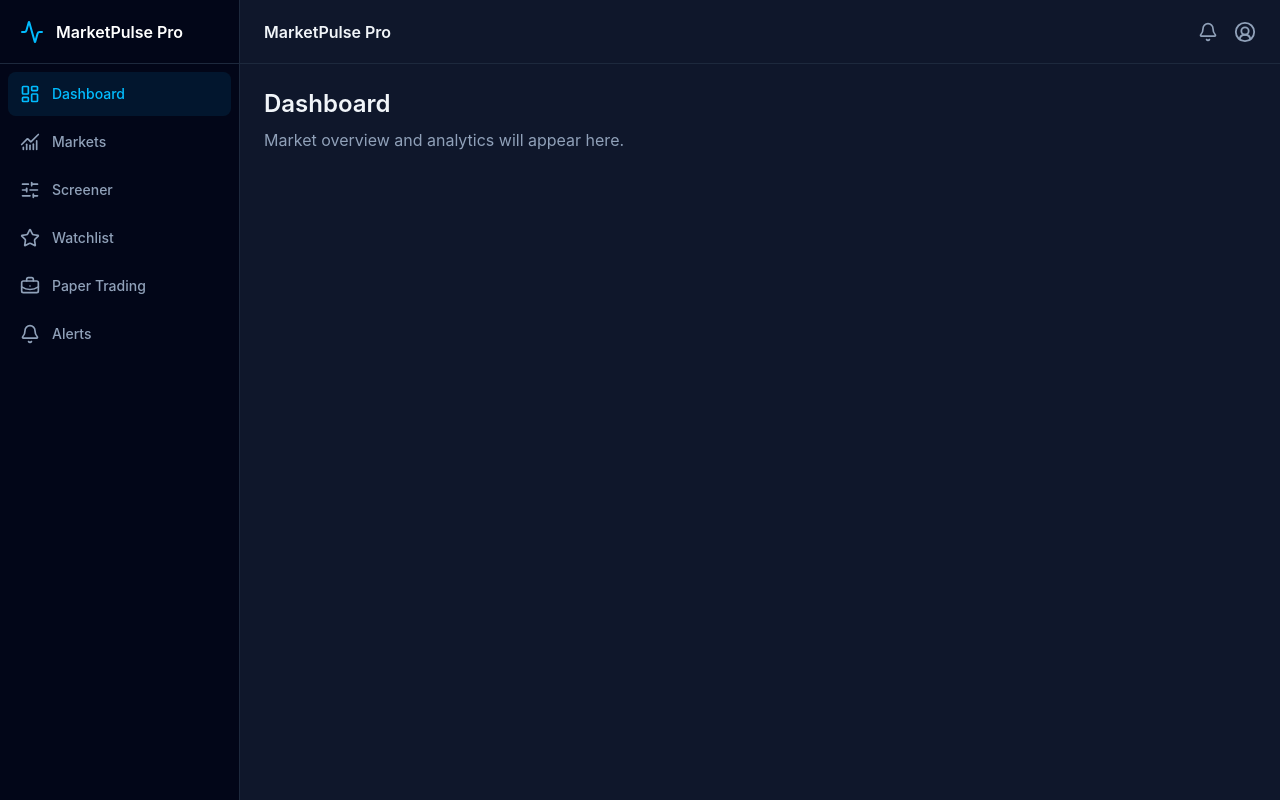
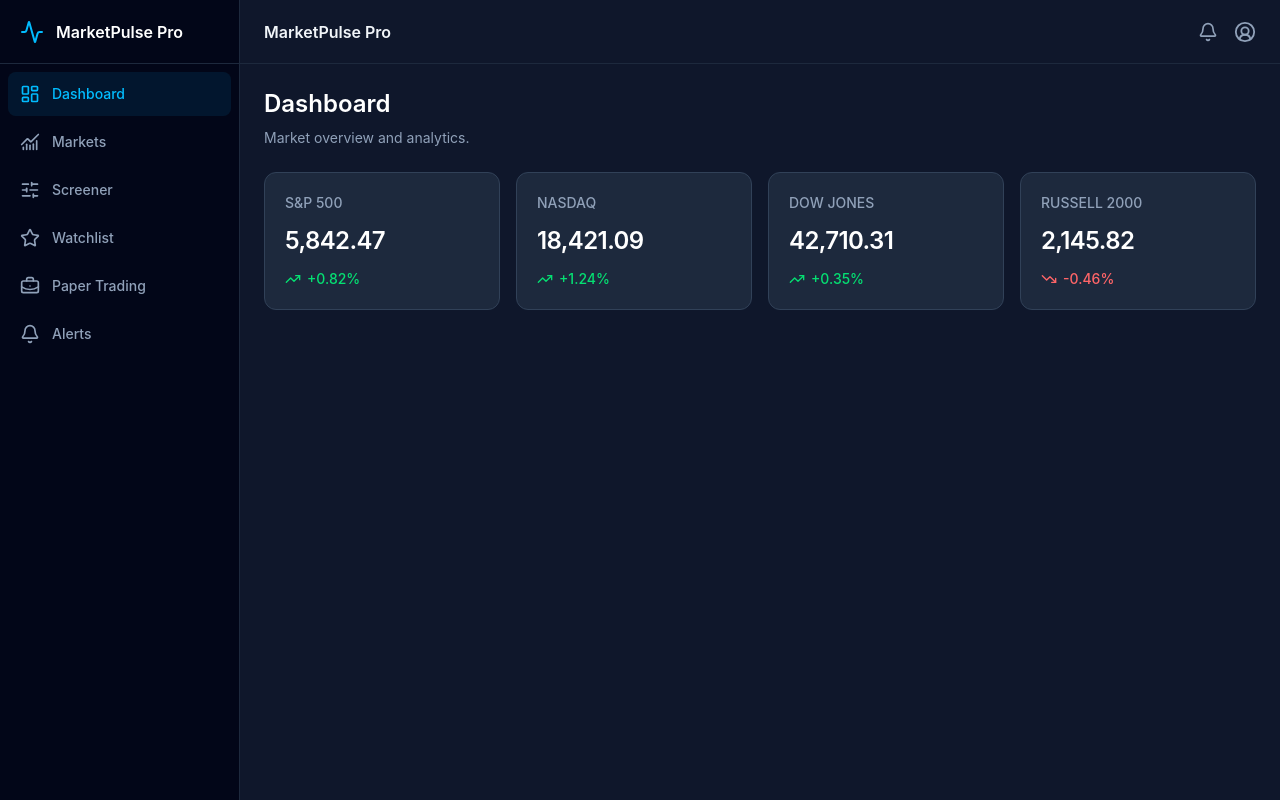
Before and after one commit to podiligoutham/marketpulse-pro, a React (Vite) app in the folder frontend/: page / in a window 1280 px wide. Built offline with nearby package versions, Linux system fonts and the light colour scheme.

Commit message:
feat(dashboard): add style card with mock data

```diff
--- a/frontend/src/app/AppLayout.tsx
+++ b/frontend/src/app/AppLayout.tsx
@@ -1,7 +1,7 @@
 import { useState } from "react";
 import type { ReactNode } from "react";
 import { Header } from "../components/layout/Header";
-import { MobileNavigation } from "../components/layout/MovileNavigation";
+import { MobileNavigation } from "../components/layout/MobileNavigation";
 import { Sidebar } from "../components/layout/Sidebar";
 
 
--- /dev/null
+++ b/frontend/src/components/dashboard/StatCard.tsx
@@ -0,0 +1,53 @@
+import { TrendingDown, TrendingUp, Minus } from "lucide-react";
+
+type StatCardProps = {
+  label: string;
+  value: string;
+  changePercent: number;
+};
+
+export function StatCard({
+  label,
+  value,
+  changePercent,
+}: StatCardProps) {
+  const isPositive = changePercent > 0;
+  const isNegative = changePercent < 0;
+
+  const changeColor = isPositive
+    ? "text-green-400"
+    : isNegative
+      ? "text-red-400"
+      : "text-slate-400";
+
+  const formattedChange =
+    `${isPositive ? "+" : ""}${changePercent.toFixed(2)}%`;
+
+  const TrendIcon = isPositive
+    ? TrendingUp
+    : isNegative
+      ? TrendingDown
+      : Minus;
+
+  return (
+    <article className="rounded-xl border border-slate-700 bg-slate-800 p-5">
+      <div className="flex flex-col gap-3">
+        <h3 className="text-sm font-medium text-slate-400">
+          {label}
+        </h3>
+
+        <p className="text-2xl font-semibold tracking-tight text-white">
+          {value}
+        </p>
+
+        <div className={`flex items-center gap-1.5 ${changeColor}`}>
+          <TrendIcon size={16} aria-hidden="true" />
+
+          <span className="text-sm font-medium">
+            {formattedChange}
+          </span>
+        </div>
+      </div>
+    </article>
+  );
+}
--- a/frontend/src/components/layout/MovileNavigation.tsx
+++ b/frontend/src/components/layout/MobileNavigation.tsx
@@ -43,6 +43,7 @@ export function MobileNavigation({
             className='space-y-1'>
             {navigationItems.map((item) => (
               <NavLink
+                key={item.path}
                 to={item.path}
                 end
                 onClick={() => onOpenChange(false)}
--- a/frontend/src/pages/Dashboardpage.tsx
+++ b/frontend/src/pages/Dashboardpage.tsx
@@ -1,13 +1,37 @@
+import { StatCard } from "../components/dashboard/StatCard";
+
+const marketIndices = [
+  { id: "sp500", label: "S&P 500", value: "5,842.47", changePercent: 0.82 },
+  { id: "nasdaq", label: "NASDAQ", value: "18,421.09", changePercent: 1.24 },
+  { id: "dow", label: "DOW JONES", value: "42,710.31", changePercent: 0.35 },
+  {
+    id: "russell",
+    label: "RUSSELL 2000",
+    value: "2,145.82",
+    changePercent: -0.46,
+  },
+];
+
 export function DashboardPage() {
   return (
-    <section>
-      <h2 className="text-2xl font-semibold">
-        Dashboard
-      </h2>
+    <section className='space-y-6'>
+      <div>
+        <h1 className='text-2xl font-semibold text-white'>Dashboard</h1>
+        <p className='mt-2 text-sm text-slate-400'>
+          Market overview and analytics.
+        </p>
+      </div>
 
-      <p className="mt-2 text-slate-400">
-        Market overview and analytics will appear here.
-      </p>
+      <div className='grid grid-cols-1 gap-4 sm:grid-cols-2 xl:grid-cols-4'>
+        {marketIndices.map((index) => (
+          <StatCard
+            key={index.id}
+            label={index.label}
+            value={index.value}
+            changePercent={index.changePercent}
+          />
+        ))}
+      </div>
     </section>
   );
 }
```
